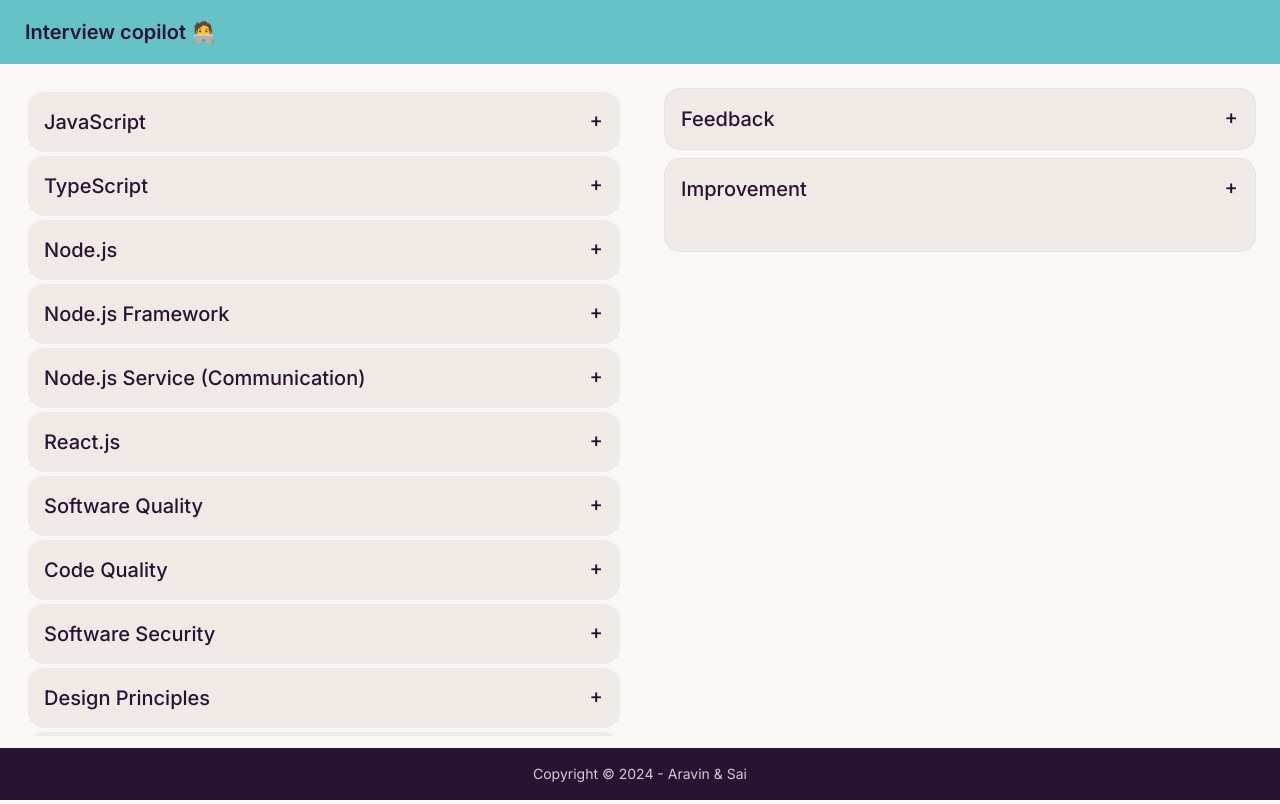
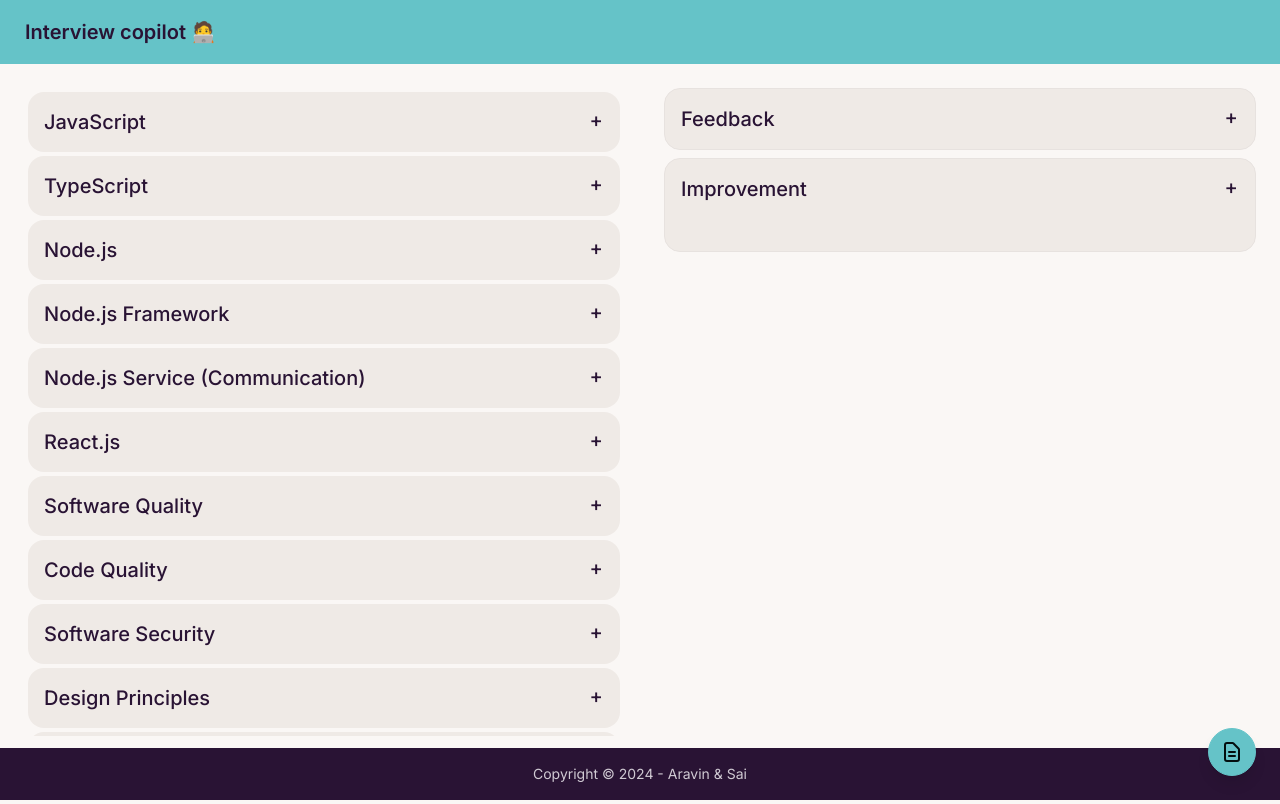
Before and after one commit to Aravin/interview-copilot, a Next.js app: page /interview in a window 1280 px wide. Built offline with nearby package versions, Linux system fonts and the light colour scheme.

Commit message:
feat: enhance feedback details section with improved layout and floating summarize button

```diff
--- a/components/feedback-details-section.tsx
+++ b/components/feedback-details-section.tsx
@@ -16,6 +16,7 @@ export const FeedbackDetailsSection = ({ feedback }: any) => {
   const toggleModal = () => setIsModalOpen(!isModalOpen);
 
   return (
+    <div className="relative">
       <div className="collapse collapse-plus border-base-300 bg-base-200 border">
         <input type="checkbox" />
         <div className="collapse-title text-xl font-medium">Feedback</div>
@@ -104,15 +105,22 @@ export const FeedbackDetailsSection = ({ feedback }: any) => {
               );
             })}
           </div>
-        <div >
-        <button className="btn btn-primary btn-sm" onClick={toggleModal}>
-              Summarize
-            </button>
-            {
-            isModalOpen && <FeedbackAISummarySection close={toggleModal} feedback={JSON.stringify(removeEmptyObjects(feedback))} />
-          }
+          <div>
+            {isModalOpen && <FeedbackAISummarySection close={toggleModal} feedback={JSON.stringify(removeEmptyObjects(feedback))} />}
           </div>
         </div>
       </div>
+
+      {/* Floating Summarize Button */}
+      <button
+        className="fixed bottom-6 right-6 btn btn-primary btn-circle shadow-lg hover:shadow-xl transition-all duration-200 z-50"
+        onClick={toggleModal}
+        title="Summarize Feedback"
+      >
+        <svg xmlns="http://www.w3.org/2000/svg" className="h-6 w-6" fill="none" viewBox="0 0 24 24" stroke="currentColor">
+          <path strokeLinecap="round" strokeLinejoin="round" strokeWidth={2} d="M9 12h6m-6 4h6m2 5H7a2 2 0 01-2-2V5a2 2 0 012-2h5.586a1 1 0 01.707.293l5.414 5.414a1 1 0 01.293.707V19a2 2 0 01-2 2z" />
+        </svg>
+      </button>
+    </div>
   )
 };
```
Lines whose indentation alone changed are shown as unchanged.
